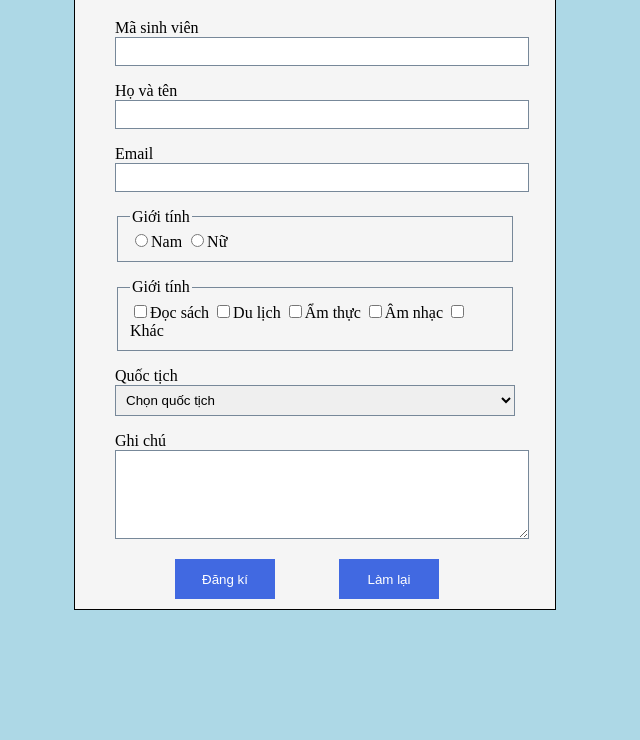
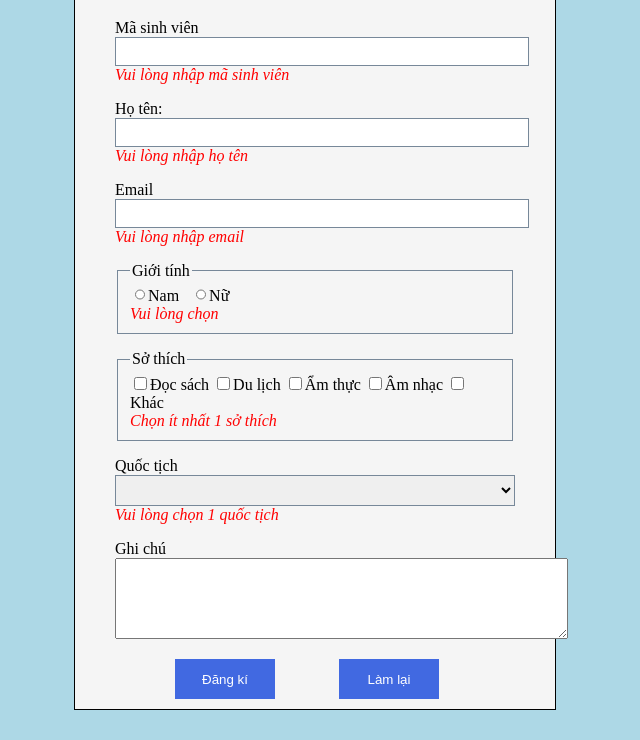
Before and after one commit to Toan-2vT/asm_web1042_IT17327, a plain HTML site: page bai4.html in a window 1280 px wide. Shown: the part 102-842 px from the top of the page, without its empty margins (325-965 px from the left). Before the commit the page ends 800 px from the top, so only its background shows below. Drawn offline with nearby package versions, Linux system fonts and the light colour scheme.

Commit message:
Update bai4.html

```diff
--- a/bai4.html
+++ b/bai4.html
@@ -19,7 +19,7 @@
             border: 1px solid black;
         }
 
-        #form1 .txt {
+        #form1 #txt {
             width: 400px;
             padding: 6px;
             border: solid 1px lightslategrey;
@@ -44,57 +44,80 @@
             color: red
         }
     </style>
+
 </head>
+<script src="https://ajax.googleapis.com/ajax/libs/angularjs/1.6.9/angular.min.js"></script>
 
-<body>
-    <form id="form1">
+<body ng-app="b3" ng-controller="ctrl1">
+    <form id="form1" name="frm" class="col-5 mx auto border border-primary">
         <h1>ĐĂNG KÍ THÀNH VIÊN</h1>
         <p>
             <label>Mã sinh viên</label> <br>
-            <input type="text" id="masv" class="txt">
+            <input name="masv" id="txt" class="form-control bg-primary" ng-model="masv" required minlength="1"
+                maxlength="7"><br>
+            <em style="color:red; font-style: italic;" ng-if="frm.masv.$invalid" class="text-danger h6">Vui lòng nhập
+                mã sinh viên</em>
         </p>
-        <p>
-            <label>Họ và tên</label> <br>
-            <input type="text" id="hoten" class="txt">
+        <p>Họ tên:<br>
+            <input name="tensv" id="txt" class="form-control bg-primary" ng-model="tensv" required minlength="1"
+                maxlength="30"><br>
+            <em style="color:red; font-style: italic;" ng-if="frm.tensv.$invalid" class="text-danger h6">Vui lòng nhập
+                họ tên</em>
         </p>
         <p>
             <label>Email</label> <br>
-            <input type="email" id="email" class="txt">
+            <input type="email" id="txt" name="email" ng-model="email" required>
+            <span style="color:red;font-style: italic;" ng-show="frm.email.$invalid">
+                <span ng-show="frm.email.$error.required">Vui lòng nhập email</span>
+                <span ng-show="frm.email.$error.email">Email không hợp lệ</span>
+            </span>
         </p>
         <p>
-        <fieldset id="fs1">
+        <fieldset class="border border-seccondary p-3">
             <legend>Giới tính</legend>
-            <input type="radio" name="phai" value="Nam"><label>Nam</label>
-            <input type="radio" name="phai" value="Nữ"><label>Nữ</label>
+            <input style="width: 10px;" name="gioitinh" type="radio" value="1" ng-model="gioitinh">Nam
+            &nbsp;
+            <input style="width: 10px;" name="gioitinh" type="radio" value="2" ng-model="gioitinh">Nữ
+            <em style="color:red;font-style: italic;" ng-if="!gioitinh" class="text-danger h6"><br>Vui lòng chọn</em>
         </fieldset>
         </p>
         <p>
-        <fieldset id="fs1">
-            <legend>Giới tính</legend>
-            <input type="checkbox" name="st"><label>Đọc sách</label>
-            <input type="checkbox" name="st"><label>Du lịch</label>
-            <input type="checkbox" name="st"><label>Ẩm thực</label>
-            <input type="checkbox" name="st"><label>Âm nhạc</label>
-            <input type="checkbox" name="st"><label>Khác</label>
+        <fieldset id="fs2">
+            <legend>Sở thích</legend>
+            <input type="checkbox" ng-model="docsach">Đọc sách
+            <input type="checkbox" ng-model="dulich">Du lịch
+            <input type="checkbox" ng-model="amthuc">Ẩm thực
+            <input type="checkbox" ng-model="amnhac">Âm nhạc
+            <input type="checkbox" ng-model="khac">Khác
+            <em style="color:red;font-style: italic;" ng-if="!docsach && !dulich && !amthuc && !amnhac && !khac"
+                class="text-danger h6"><br>Chọn ít nhất 1 sở thích</em>
+
         </fieldset>
         </p>
         <p>
             <label>Quốc tịch</label><br>
-            <select id="quoctich" name="quoctich" class="txt">
+            <select name="quoctich" id="txt" class="form-control bg-secondary text white" ng-model="quoctich">
                 <option value="0">Chọn quốc tịch</option>
                 <option value="1">Việt Nam</option>
                 <option value="2">Mỹ</option>
                 <option value="3">Úc</option>
             </select>
+            <em style="color:red;font-style: italic;" ng-if="!quoctich || quoctich==0" class="text-danger h6">Vui lòng
+                chọn 1 quốc tịch</em>
         </p>
         <p>
             <label>Ghi chú</label><br>
             <textarea id="ghichu" cols="54" rows="5" class="txt"></textarea>
         </p>
-        <div id="baoloi"></div>
         <button type="button" id="dangki">Đăng kí</button>
         <button id="dangki" type="reset">Làm lại</button>
     </form>
 </body>
+<script>
+    var app = angular.module('b3', []);
+    app.controller('ctrl1', function ($scope) {
+
+    });
+</script>
 
 </html>
```
